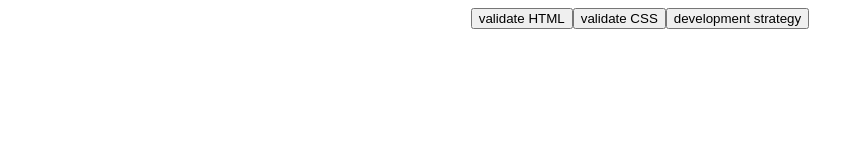
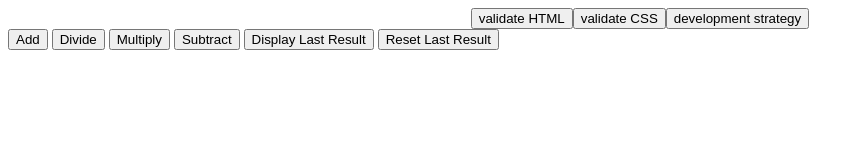
Before and after one commit to yildiraykoyuncu/prompt-alert-calculate, a plain HTML site: page index.html in a window 1280 px wide. Shown: the whole page, without its empty margins (0-864 px from the left). Drawn offline with Linux system fonts and the light colour scheme.

Commit message:
add-calculator-buttons closes #1

```diff
--- a/index.html
+++ b/index.html
@@ -9,7 +9,7 @@
   <link rel="stylesheet" href="style.css">
 
   <!-- load the shared data -->
-  <script src='./scripts/shared-variable.js'></script>
+  <script src='./scripts/shared-variables.js'></script>
 
   <!-- load the handler scripts -->
   <script src='./scripts/handlers/add.js'></script>
@@ -27,7 +27,15 @@
 
 <body>
 
+  <div id='user-interface' class='centered'>
+    <button class="btn" onclick='add()'>Add</button>
+    <button class="btn" onclick='divide()'>Divide</button>
+    <button class="btn" onclick='Multiply()'>Multiply</button>
+    <button class="btn" onclick='subtract()'>Subtract</button>
 
+    <button class="btn" onclick='displayLastResultHandler()'>Display Last Result</button>
+    <button class="btn" onclick='resetLastResultHandler()'>Reset Last Result</button>
+  </div>
 
 </body>
 
```
